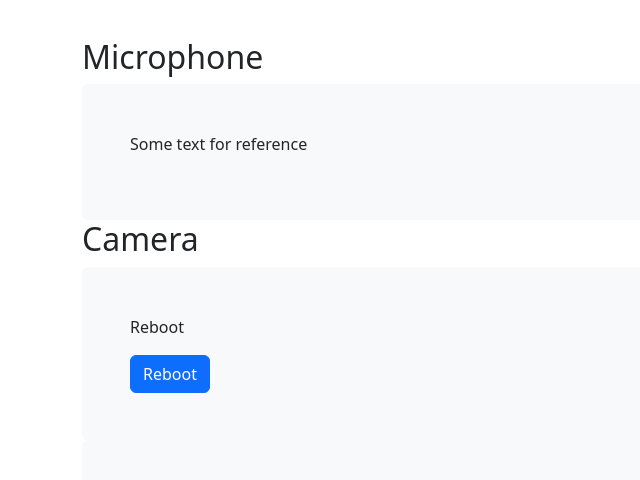
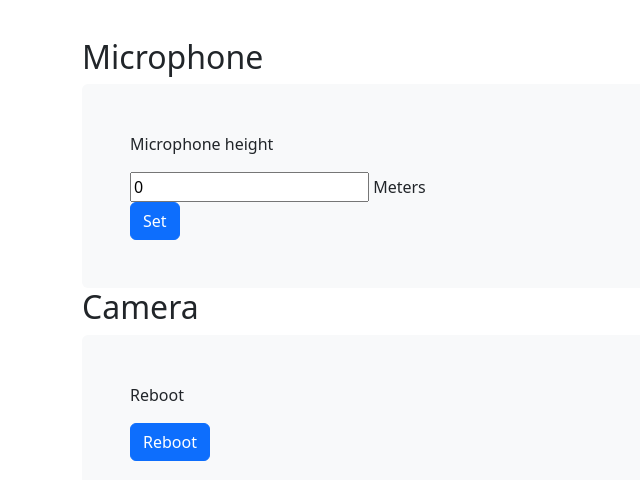
Before and after one commit to GloryFight3r/Avonic-Object-Tracking, a Flask app: page / in a window 1280 px wide. Shown: the part 58-538 px from the top of the page, without its empty margins (0-640 px from the left). Run offline with Flask 3, Linux system fonts and the light colour scheme.

Commit message:
fix: refactor javascript for easier requests

```diff
--- a/src/web_app/app.py
+++ b/src/web_app/app.py
@@ -87,3 +87,7 @@ def stop():
     """
     api.stop()
     return success()
+
+@app.post('/microphone/set/height')
+def set_height():
+    return success()
--- a/src/web_app/templates/view.html
+++ b/src/web_app/templates/view.html
@@ -143,7 +143,12 @@
         <div data-bs-spy="scroll" data-bs-target="#main-navbar" data-bs-offset="0" data-bs-smooth-scroll="true" class="scrollspy-example" tabindex="0">
             <h2 id="microphone-heading">Microphone</h2>
             <div class="bg-body-tertiary p-5 rounded">
-              <p>Some text for reference</p>
+              <p>Microphone height</p>
+              <form action="/microphone/set/height" method="post" id="microphone-set-height-form">
+                <input type="number" id="microphone-height" name="microphone-height" value="0" step="0.01">
+                <label for="microphone-height">Meters</label><br>
+                <button type="submit" target="hiddenFrame" class="btn btn-primary">Set</button>
+              </form>
             </div>
             <h2 id="camera-heading">Camera</h2>
             <div class="bg-body-tertiary p-5 rounded">
@@ -218,23 +223,20 @@
     <script src="https://cdn.jsdelivr.net/npm/bootstrap@5.3.0-alpha3/dist/js/bootstrap.bundle.min.js" integrity="sha384-ENjdO4Dr2bkBIFxQpeoTz1HIcje39Wm4jDKdf19U8gI4ddQ3GYNS7NTKfAdVQSZe" crossorigin="anonymous"></script>
     <script src="https://ajax.googleapis.com/ajax/libs/jquery/3.6.4/jquery.min.js"></script>
     <script type="text/javascript">
-        function sendPostRequest(e){
+        function sendPostRequest(e, url_spec=$(this).attr("action"), onSuccess=function(data) {console.log(data)}){
           e.preventDefault();
-          var action = $(this).attr("action");
-	  console.log(e);
+          //var action = $(this).attr("action");
           var data = { e };
           $(this).serializeArray().map(function(x){data[x.name] = x.value;});
           $.ajax({
             type: "POST",
-            url: action,
+            url: url_spec,
 	    contentType:'application/json',
             data: JSON.stringify(data),
             headers: {
               "Accept": "application/json"
             },
-            success: function(data) {
-                console.log(data);
-            },
+            success: onSuccess,
             contentType:'application/json'
           }).done(function() {
             $('.w-form-done').css('display','block');
@@ -262,27 +264,6 @@
           });
         }
 
-	function getZoomRequest(e){
-          e.preventDefault();
-          var action = $(this).attr("action");
-          var data = {};
-          $(this).serializeArray().map(function(x){data[x.name] = x.value;});
-          $.ajax({
-            type: "GET",
-            url: action,
-            data: JSON.stringify(data),
-            headers: {
-              "Accept": "application/json"
-            },
-            success: function(data) {
-                document.getElementById("zoom-value").innerHTML = data;
-            },
-          }).done(function() {
-            $('.w-form-done').css('display','block');
-          }).fail(function() {
-            $('.w-form-fail').css('display','block');
-          });
-	}
         // Use this method to stop redirecting
         // Put the ID of the form in jQuery, and request method you want to use
         $("#camera-reboot-form").submit(sendPostRequest);
@@ -296,6 +277,9 @@
         });
         $("#camera-zoom-set-form").submit(sendPostRequest);
         $("#camera-stop-form").submit(sendPostRequest);
+	$("#microphone-set-height-form").submit(function(e) {
+	  sendPostRequest(e, "/microphone/set/height", function(data) {alert("Height set to")})
+	});
 
         (() => {
   'use strict'
```
Also changed, not shown: 1 other file.
